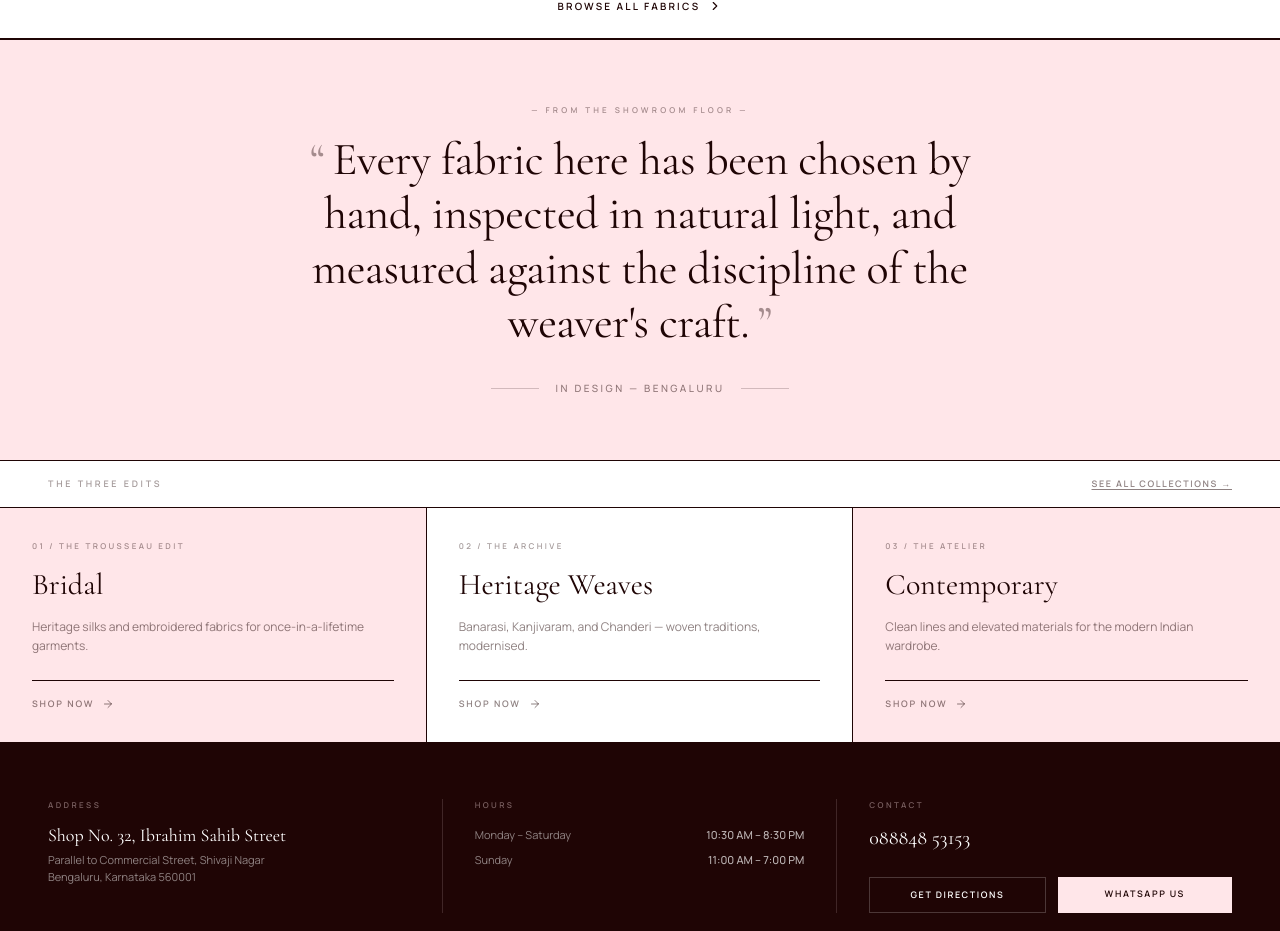
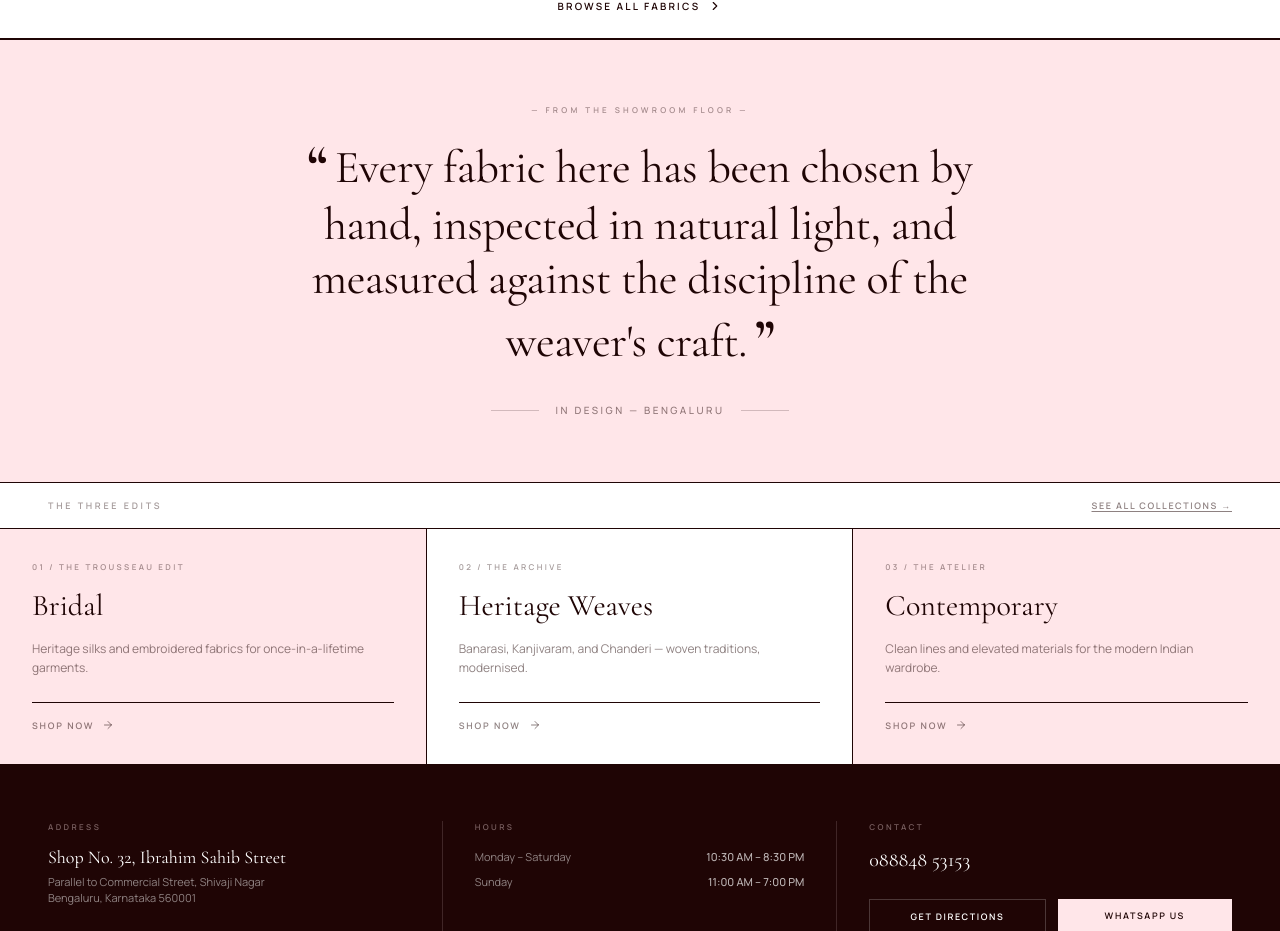
Before and after one commit to ldhanushraj007/IDF_FINAL, a React (Vite) app in the folder idf/: page / in a window 1280 px wide. Shown: the part 2378-3309 px from the top of the page. Built offline with nearby package versions, Linux system fonts and the light colour scheme; no server answers.

Commit message:
Fix: quote formatting refinements

```diff
--- a/idf/src/pages/HomePage.tsx
+++ b/idf/src/pages/HomePage.tsx
@@ -415,9 +415,9 @@ export default function HomePage() {
             className="relative font-serif text-[22px] sm:text-[32px] md:text-[40px] lg:text-[46px] text-[#1F0505] leading-[1.25] md:leading-[1.18] px-2 sm:px-6"
             style={{ letterSpacing: '-0.01em' }}
           >
-            <span className="font-serif text-[#1F0505]/40 mr-1 sm:mr-2">“</span>
+            <span className="font-serif font-bold text-[#1F0505] text-[1.2em] inline-block mr-1 sm:mr-2">“</span>
             Every fabric here has been chosen by hand, inspected in natural light, and measured against the discipline of the weaver's craft.
-            <span className="font-serif text-[#1F0505]/40 ml-1 sm:ml-2">”</span>
+            <span className="font-serif font-bold text-[#1F0505] text-[1.2em] inline-block ml-1 sm:ml-2">”</span>
           </blockquote>
           <div className="flex items-center justify-center gap-4 mt-8">
             <span className="h-px w-12 bg-[#1F0505]/20" />
```
